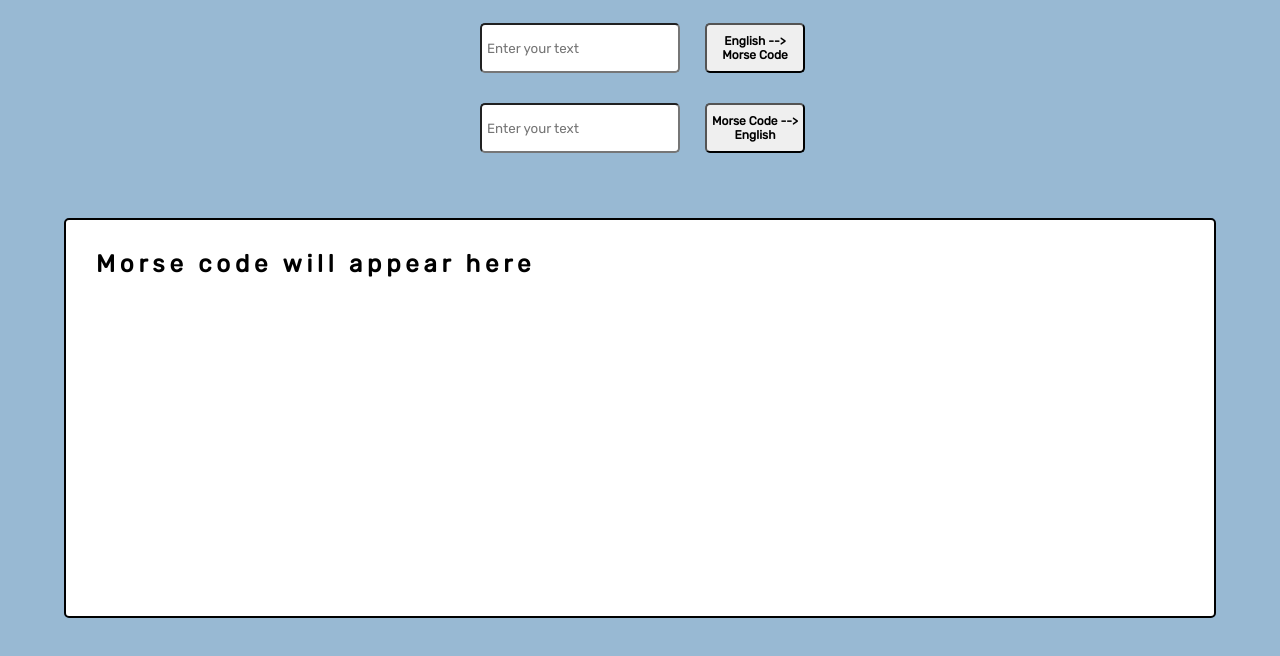
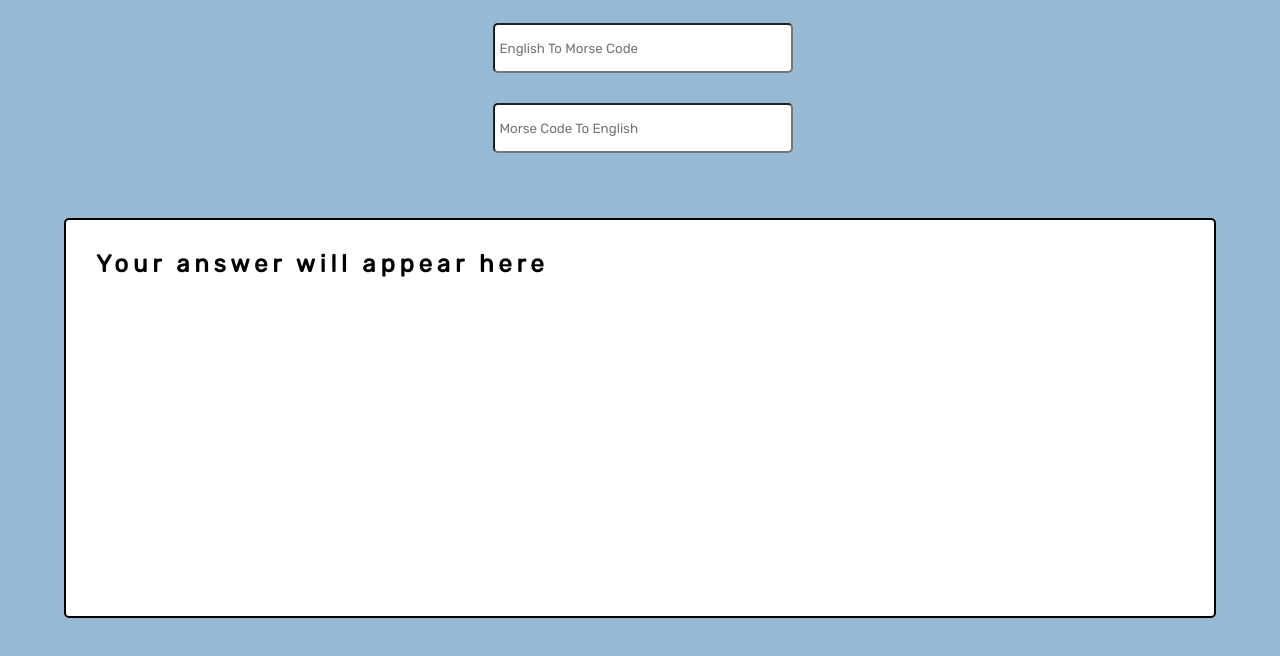
Before and after one commit to luke-welbourn/morse-code-translator, a website built with Vite: page index.html in a window 1280 px wide. Shown: the part 72-728 px from the top of the page. Built offline with nearby package versions, Linux system fonts and the light colour scheme.

Commit message:
removed buttons from main screen, also input on one removes from the other so prevent cross input confusion.

```diff
--- a/index.html
+++ b/index.html
@@ -9,14 +9,12 @@
   <body>
     <div class="title"><h2>Morse Code Translator</h2></div>
     <div class="user-input">
-      <input type="text" id="input-text" placeholder="Enter your text" />
-      <button id="submit-button">English --> Morse Code</button>
+      <input type="text" id="input-text" placeholder="English To Morse Code" />
     </div>
     <div class="user-input2">
-      <input type="text" id="input-text2" placeholder="Enter your text" />
-      <button id="submit-button2">Morse Code --> English</button>
+      <input type="text" id="input-text2" placeholder="Morse Code To English" />
     </div>
-    <div class="answer">Morse code will appear here</div>
+    <div class="answer">Your answer will appear here</div>
 
     <script type="module" src="/src/main.ts"></script>
   </body>
--- a/src/_reverse.ts
+++ b/src/_reverse.ts
@@ -42,7 +42,7 @@ export const reverse = (textInputString: string) => {
     "--...": "7",
     "---..": "8",
     "----.": "9",
-    // ".-.-.-": ".",
+    ".-.-.-": ".",
     "--..--": ",",
   };
 
--- a/src/main.ts
+++ b/src/main.ts
@@ -6,24 +6,22 @@ import { reverse } from "./_reverse";
 
 const textInput = document.querySelector<HTMLInputElement>("#input-text");
 const morseInput = document.querySelector<HTMLInputElement>("#input-text2");
-const submitButton =
-  document.querySelector<HTMLButtonElement>("#submit-button");
 const answerBox = document.querySelector<HTMLElement>(".answer");
-const submitMorse =
-  document.querySelector<HTMLButtonElement>("#submit-button2");
 
-if (!textInput || !submitButton || !answerBox || !morseInput || !submitMorse) {
+if (!textInput || !answerBox || !morseInput) {
   throw new Error("query selector issue");
 }
 
 // };
 
-submitButton.addEventListener("click", () => {
+textInput.addEventListener("input", () => {
+  morseInput.value = "";
   const textInputString = textInput.value;
-  answerBox.innerHTML = translate(textInputString);
+  answerBox.innerText = translate(textInputString);
 });
 
-submitMorse.addEventListener("click", () => {
+morseInput.addEventListener("input", () => {
+  textInput.value = "";
   const textInputString = morseInput.value;
-  answerBox.innerHTML = reverse(textInputString);
+  answerBox.innerText = reverse(textInputString);
 });
--- a/src/style.scss
+++ b/src/style.scss
@@ -32,18 +32,10 @@ body {
   gap: 25px;
   #input-text {
     height: 50px;
-    width: 200px;
+    width: 300px;
     border-radius: 5px;
     padding: 5px;
     margin-left: 5px;
-  }
-
-  #submit-button {
-    height: 50px;
-    width: 100px;
-    border-radius: 5px;
-    font-weight: bold;
-    font-size: 0.75em;
   }
 }
 
@@ -70,19 +62,12 @@ body {
   justify-content: center;
   align-items: center;
   gap: 25px;
+
   #input-text2 {
     height: 50px;
-    width: 200px;
+    width: 300px;
     border-radius: 5px;
     padding: 5px;
     margin-left: 5px;
   }
-
-  #submit-button2 {
-    height: 50px;
-    width: 100px;
-    border-radius: 5px;
-    font-weight: bold;
-    font-size: 0.75em;
-  }
 }
```
Also changed, not shown: src/style.css, 1 other file.
